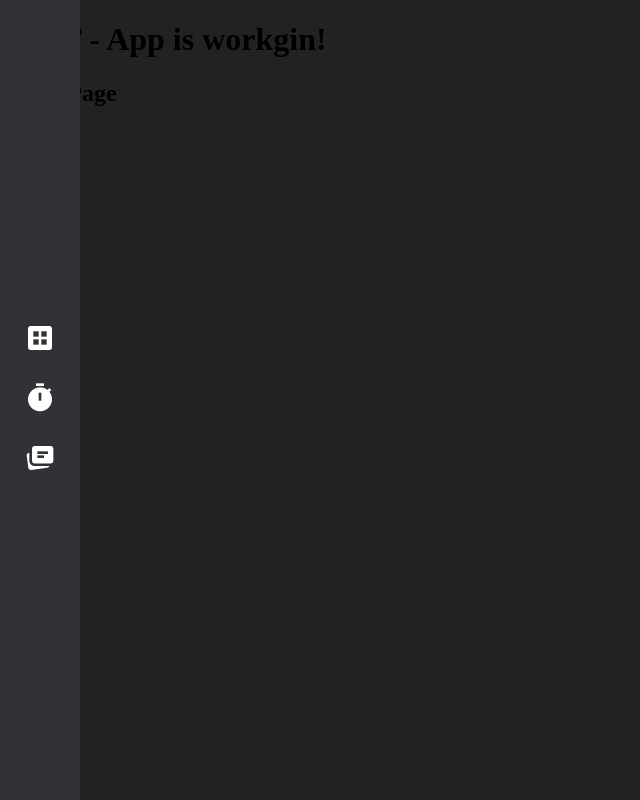
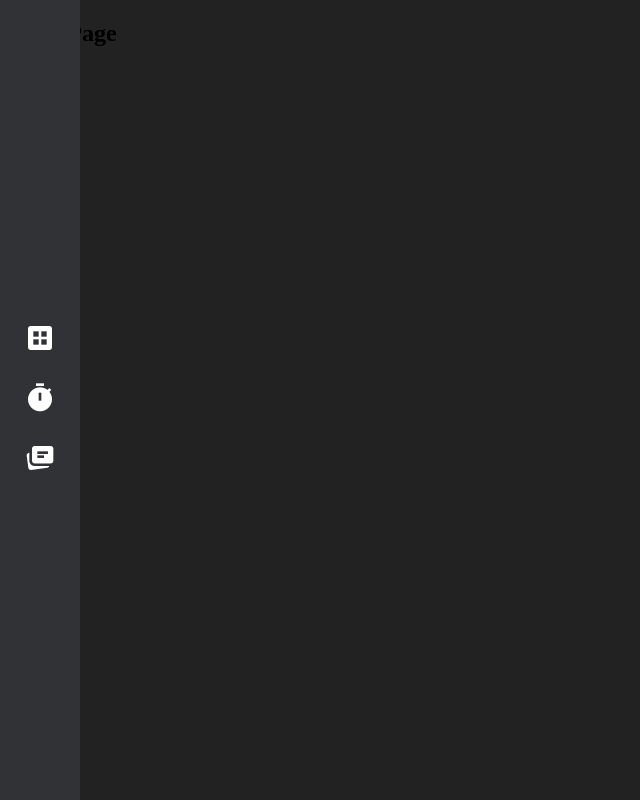
Before and after one commit to 18barbers2/gostudycards, a React (Vite) app in the folder frontend/: page / in a window 1280 px wide. Shown: the whole page, without its empty margins (0-640 px from the left). Built offline with nearby package versions, Linux system fonts and the light colour scheme.

Commit message:
remove: deleted test header

```diff
--- a/frontend/src/App.tsx
+++ b/frontend/src/App.tsx
@@ -7,7 +7,6 @@ function App() {
 
   return (
     <div className="app">
-      <h1>TEST - App is workgin!</h1>
       <NavBar/>
 
       <Routes>
```
